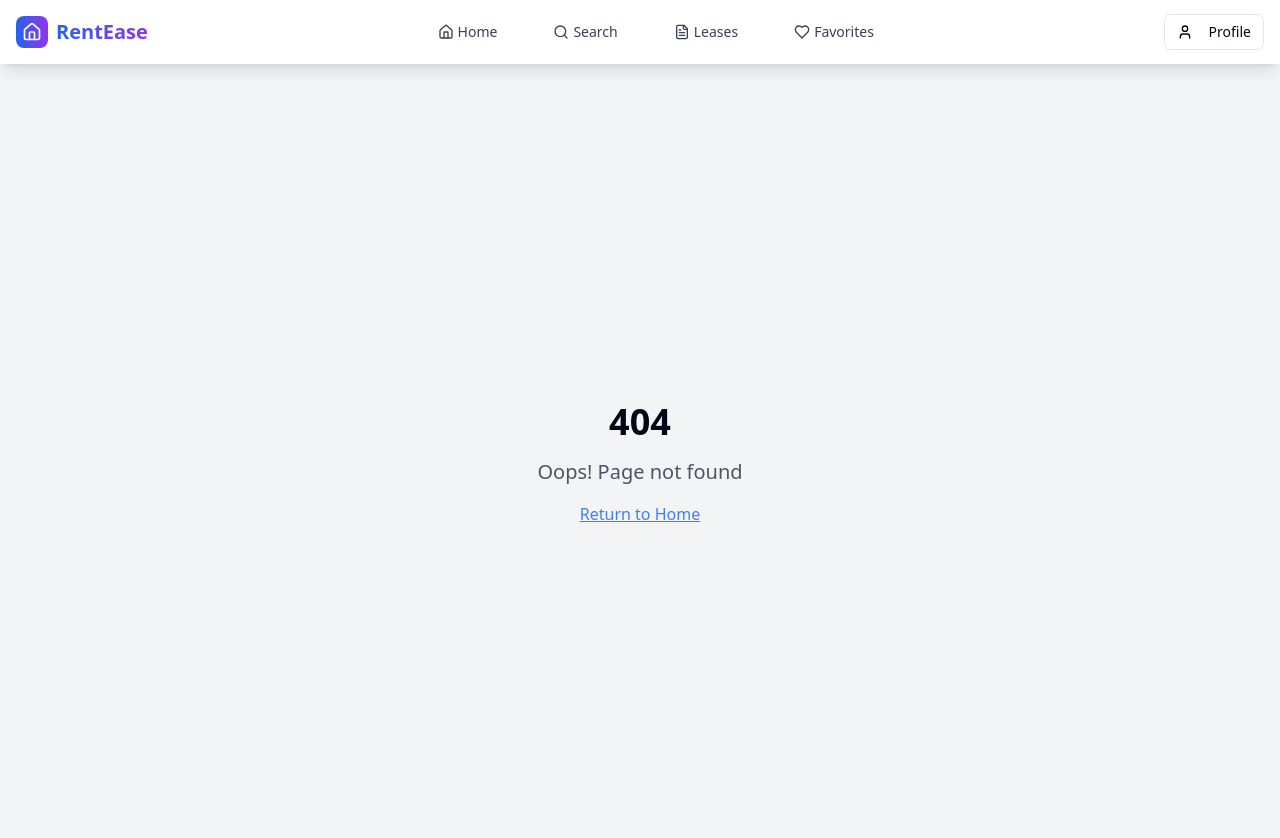
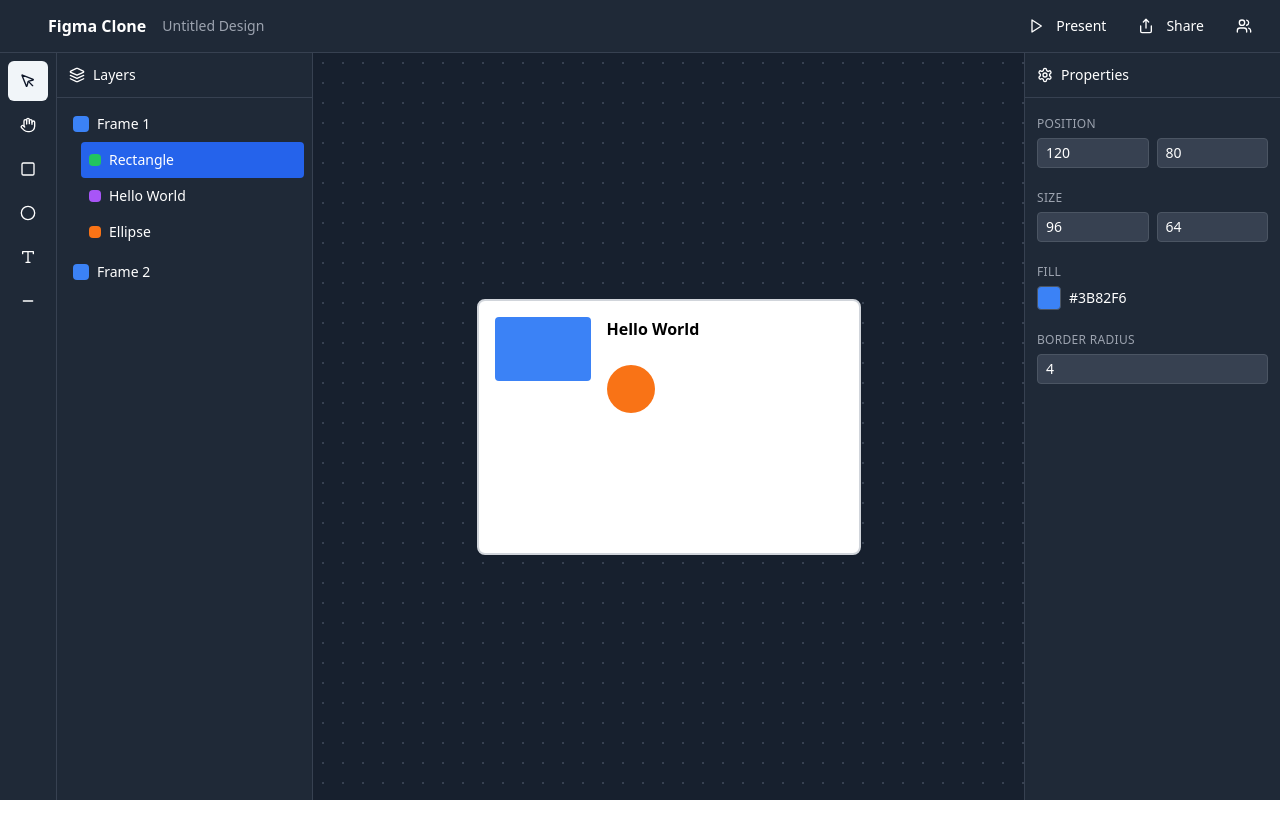
Before and after one commit to shahzaib198-arch/bill-share-circle, a React (Vite) app: page /figma in a window 1280 px wide. Before the commit this address had no page. Shown: the top 838 px of the page. After the commit the page ends 800 px from the top, so only its background shows below. Built offline with nearby package versions, Linux system fonts and the light colour scheme.

Commit message:
Create Figma UI
Implement Figma UI design for the application.

```diff
--- a/src/App.tsx
+++ b/src/App.tsx
@@ -9,6 +9,7 @@ import Index from "./pages/Index";
 import Search from "./pages/Search";
 import Leases from "./pages/Leases";
 import Favorites from "./pages/Favorites";
+import Figma from "./pages/Figma";
 import NotFound from "./pages/NotFound";
 
 const queryClient = new QueryClient();
@@ -20,12 +21,12 @@ const App = () => (
       <Sonner />
       <BrowserRouter>
         <div className="min-h-screen bg-gray-50">
-          <Navbar />
           <Routes>
             <Route path="/" element={<Index />} />
             <Route path="/search" element={<Search />} />
             <Route path="/leases" element={<Leases />} />
             <Route path="/favorites" element={<Favorites />} />
+            <Route path="/figma" element={<Figma />} />
             <Route path="*" element={<NotFound />} />
           </Routes>
         </div>
--- /dev/null
+++ b/src/components/figma/FigmaUI.tsx
@@ -0,0 +1,197 @@
+
+import React, { useState } from 'react';
+import { Button } from '@/components/ui/button';
+import { Card } from '@/components/ui/card';
+import { Badge } from '@/components/ui/badge';
+import {
+  Square,
+  Circle,
+  Type,
+  MousePointer,
+  Hand,
+  Minus,
+  Play,
+  Share,
+  Users,
+  Settings,
+  Layers,
+  figma
+} from 'lucide-react';
+
+const FigmaUI = () => {
+  const [selectedTool, setSelectedTool] = useState('pointer');
+  const [selectedLayer, setSelectedLayer] = useState('rectangle-1');
+
+  const tools = [
+    { id: 'pointer', icon: MousePointer, label: 'Select' },
+    { id: 'hand', icon: Hand, label: 'Hand' },
+    { id: 'rectangle', icon: Square, label: 'Rectangle' },
+    { id: 'circle', icon: Circle, label: 'Ellipse' },
+    { id: 'text', icon: Type, label: 'Text' },
+    { id: 'line', icon: Minus, label: 'Line' },
+  ];
+
+  const layers = [
+    { id: 'frame-1', name: 'Frame 1', type: 'frame', children: [
+      { id: 'rectangle-1', name: 'Rectangle', type: 'rectangle' },
+      { id: 'text-1', name: 'Hello World', type: 'text' },
+      { id: 'circle-1', name: 'Ellipse', type: 'ellipse' },
+    ]},
+    { id: 'frame-2', name: 'Frame 2', type: 'frame', children: [] },
+  ];
+
+  return (
+    <div className="h-screen bg-gray-900 text-white flex flex-col">
+      {/* Top Header */}
+      <div className="bg-gray-800 border-b border-gray-700 px-4 py-2 flex items-center justify-between">
+        <div className="flex items-center space-x-4">
+          <div className="flex items-center space-x-2">
+            <figma className="w-6 h-6 text-purple-400" />
+            <span className="font-semibold">Figma Clone</span>
+          </div>
+          <div className="text-sm text-gray-400">
+            Untitled Design
+          </div>
+        </div>
+
+        <div className="flex items-center space-x-2">
+          <Button variant="ghost" size="sm">
+            <Play className="w-4 h-4 mr-1" />
+            Present
+          </Button>
+          <Button variant="ghost" size="sm">
+            <Share className="w-4 h-4 mr-1" />
+            Share
+          </Button>
+          <Button variant="ghost" size="sm">
+            <Users className="w-4 h-4" />
+          </Button>
+        </div>
+      </div>
+
+      {/* Main Content */}
+      <div className="flex flex-1 overflow-hidden">
+        {/* Left Toolbar */}
+        <div className="bg-gray-800 border-r border-gray-700 p-2 flex flex-col space-y-1">
+          {tools.map((tool) => (
+            <Button
+              key={tool.id}
+              variant={selectedTool === tool.id ? "secondary" : "ghost"}
+              size="sm"
+              className="w-10 h-10 p-0"
+              onClick={() => setSelectedTool(tool.id)}
+            >
+              <tool.icon className="w-4 h-4" />
+            </Button>
+          ))}
+        </div>
+
+        {/* Layers Panel */}
+        <div className="w-64 bg-gray-800 border-r border-gray-700 flex flex-col">
+          <div className="p-3 border-b border-gray-700">
+            <div className="flex items-center space-x-2">
+              <Layers className="w-4 h-4" />
+              <span className="text-sm font-medium">Layers</span>
+            </div>
+          </div>
+          <div className="flex-1 p-2 space-y-1">
+            {layers.map((layer) => (
+              <div key={layer.id}>
+                <div className="flex items-center space-x-2 p-2 rounded hover:bg-gray-700 cursor-pointer">
+                  <div className="w-4 h-4 bg-blue-500 rounded"></div>
+                  <span className="text-sm">{layer.name}</span>
+                </div>
+                {layer.children.map((child) => (
+                  <div
+                    key={child.id}
+                    className={`flex items-center space-x-2 p-2 ml-4 rounded cursor-pointer ${
+                      selectedLayer === child.id ? 'bg-blue-600' : 'hover:bg-gray-700'
+                    }`}
+                    onClick={() => setSelectedLayer(child.id)}
+                  >
+                    <div className={`w-3 h-3 rounded ${
+                      child.type === 'rectangle' ? 'bg-green-500' :
+                      child.type === 'text' ? 'bg-purple-500' :
+                      'bg-orange-500'
+                    }`}></div>
+                    <span className="text-sm">{child.name}</span>
+                  </div>
+                ))}
+              </div>
+            ))}
+          </div>
+        </div>
+
+        {/* Canvas Area */}
+        <div className="flex-1 bg-gray-900 relative overflow-hidden">
+          <div className="absolute inset-0 bg-gray-800 bg-opacity-50"
+               style={{
+                 backgroundImage: 'radial-gradient(circle, #374151 1px, transparent 1px)',
+                 backgroundSize: '20px 20px'
+               }}>
+          </div>
+
+          {/* Canvas Content */}
+          <div className="absolute inset-0 flex items-center justify-center">
+            <Card className="w-96 h-64 bg-white border-2 border-gray-300 relative">
+              <div className="absolute top-4 left-4 w-24 h-16 bg-blue-500 rounded"></div>
+              <div className="absolute top-4 left-32 text-black font-semibold">Hello World</div>
+              <div className="absolute top-16 left-32 w-12 h-12 bg-orange-500 rounded-full"></div>
+            </Card>
+          </div>
+        </div>
+
+        {/* Properties Panel */}
+        <div className="w-64 bg-gray-800 border-l border-gray-700 flex flex-col">
+          <div className="p-3 border-b border-gray-700">
+            <div className="flex items-center space-x-2">
+              <Settings className="w-4 h-4" />
+              <span className="text-sm font-medium">Properties</span>
+            </div>
+          </div>
+          <div className="flex-1 p-3 space-y-4">
+            {selectedLayer && (
+              <>
+                <div>
+                  <label className="text-xs text-gray-400 uppercase tracking-wide">Position</label>
+                  <div className="grid grid-cols-2 gap-2 mt-1">
+                    <input className="bg-gray-700 border border-gray-600 rounded px-2 py-1 text-sm"
+                           value="120" readOnly />
+                    <input className="bg-gray-700 border border-gray-600 rounded px-2 py-1 text-sm"
+                           value="80" readOnly />
+                  </div>
+                </div>
+
+                <div>
+                  <label className="text-xs text-gray-400 uppercase tracking-wide">Size</label>
+                  <div className="grid grid-cols-2 gap-2 mt-1">
+                    <input className="bg-gray-700 border border-gray-600 rounded px-2 py-1 text-sm"
+                           value="96" readOnly />
+                    <input className="bg-gray-700 border border-gray-600 rounded px-2 py-1 text-sm"
+                           value="64" readOnly />
+                  </div>
+                </div>
+
+                <div>
+                  <label className="text-xs text-gray-400 uppercase tracking-wide">Fill</label>
+                  <div className="flex items-center space-x-2 mt-1">
+                    <div className="w-6 h-6 bg-blue-500 rounded border border-gray-600"></div>
+                    <span className="text-sm">#3B82F6</span>
+                  </div>
+                </div>
+
+                <div>
+                  <label className="text-xs text-gray-400 uppercase tracking-wide">Border Radius</label>
+                  <input className="w-full bg-gray-700 border border-gray-600 rounded px-2 py-1 text-sm mt-1"
+                         value="4" readOnly />
+                </div>
+              </>
+            )}
+          </div>
+        </div>
+      </div>
+    </div>
+  );
+};
+
+export default FigmaUI;
--- /dev/null
+++ b/src/pages/Figma.tsx
@@ -0,0 +1,8 @@
+
+import FigmaUI from '@/components/figma/FigmaUI';
+
+const Figma = () => {
+  return <FigmaUI />;
+};
+
+export default Figma;
```
